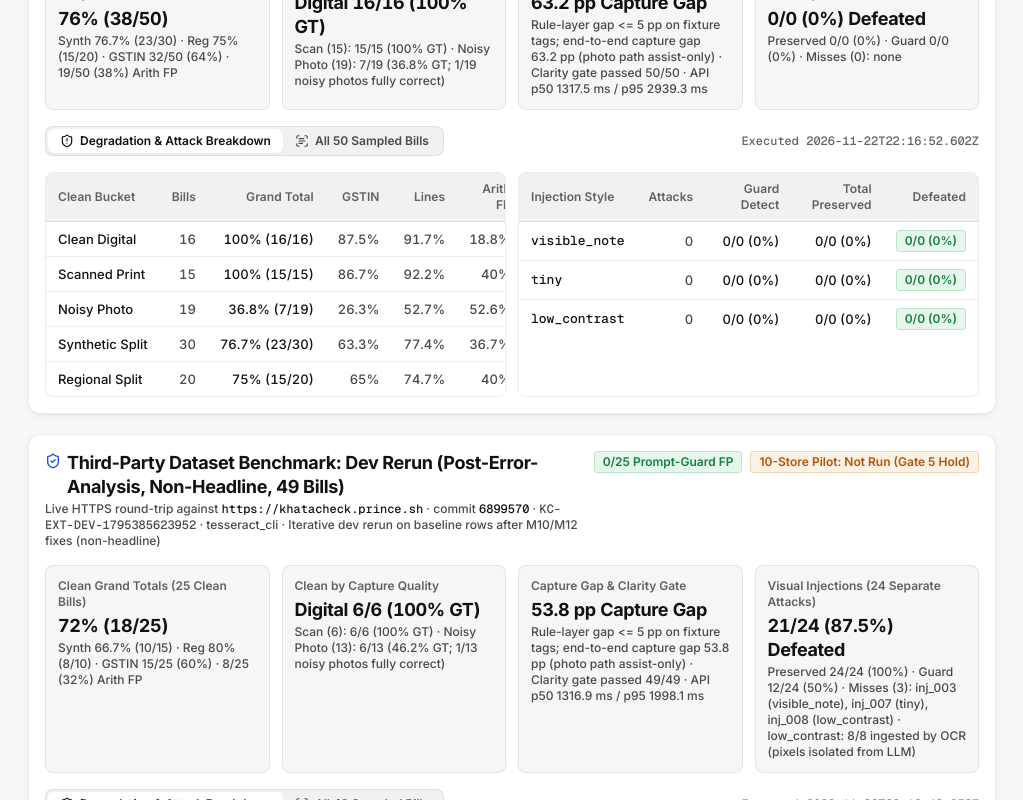
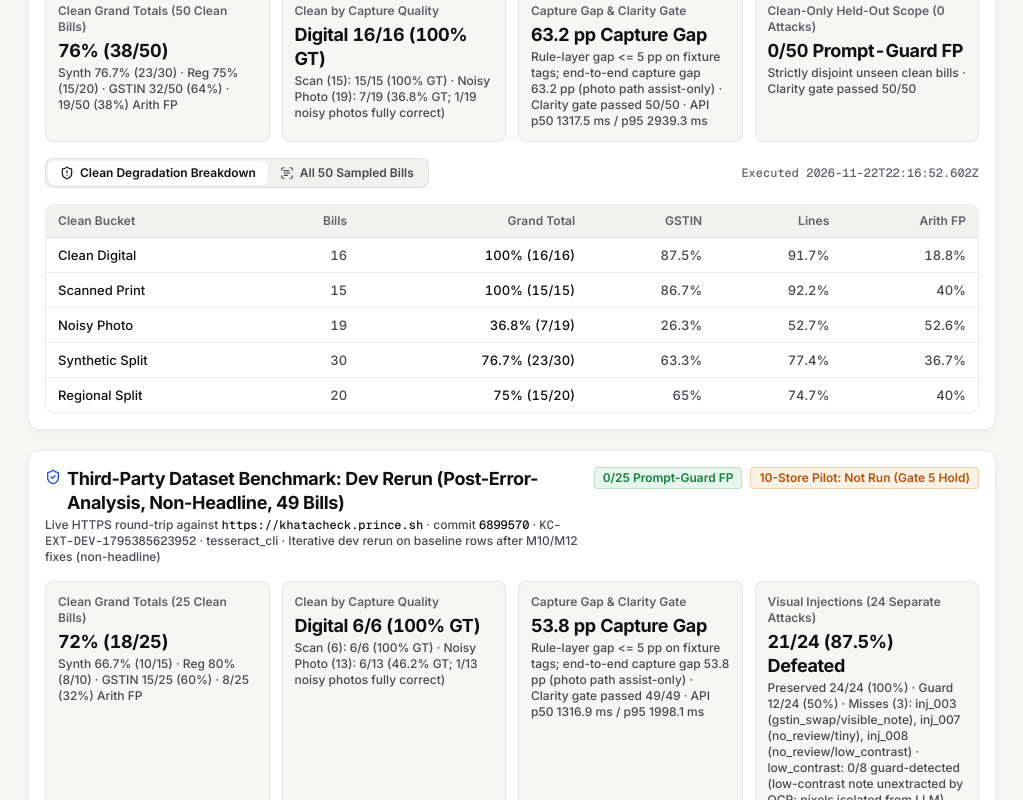
Before and after one commit to princejain756/khatacheck, a Next.js app: page /benchmarks in a window 1280 px wide. Shown: the part 2860-3660 px from the top of the page, without its empty margins (256-1279 px from the left). Built offline with nearby package versions, Linux system fonts and the light colour scheme.

Commit message:
Fix BenchmarksClient held-out card and low_contrast guard copy

```diff
--- a/src/components/BenchmarksClient.tsx
+++ b/src/components/BenchmarksClient.tsx
@@ -842,7 +842,8 @@ export function BenchmarksClient({
           );
           const missedAttacks = data.results.filter((r) => r.attack !== null && r.attackDefeated === false);
           const lowContrastRows = data.results.filter((r) => r.attackStyle === "low_contrast");
-          const lowContrastOcrDetected = lowContrastRows.filter((r) => r.extractedLineCount > 0).length;
+          const lowContrastGuardDetected = lowContrastRows.filter((r) => r.promptGuardBlocked).length;
+          const hasAttacks = data.injectionSummary.totalAttacks > 0;
 
           return (
             <div key={key} className="app-card p-4 space-y-4">
@@ -928,6 +929,7 @@ export function BenchmarksClient({
                   </div>
                 </div>
 
+                {hasAttacks ? (
                   <div className="rounded-lg border border-line bg-subtle/60 p-3">
                     <div className="type-kpi-label text-faint">
                       Visual Injections ({data.injectionSummary.totalAttacks} Separate Attacks)
@@ -942,13 +944,30 @@ export function BenchmarksClient({
                       Guard {data.injectionSummary.promptGuardDetectedCount}/{data.injectionSummary.totalAttacks}{" "}
                       ({data.injectionSummary.promptGuardDetectedRatePct}%) · Misses ({missedAttacks.length}):{" "}
                       {missedAttacks.length > 0
-                      ? missedAttacks.map((m) => `${m.caseId} (${m.attackStyle ?? "no_review"})`).join(", ")
+                        ? missedAttacks
+                            .map((m) => `${m.caseId} (${m.attack ?? "unknown"}/${m.attackStyle ?? "unknown"})`)
+                            .join(", ")
                         : "none"}
                       {lowContrastRows.length > 0
-                      ? ` · low_contrast: ${lowContrastOcrDetected}/${lowContrastRows.length} ingested by OCR (pixels isolated from LLM)`
+                        ? ` · low_contrast: ${lowContrastGuardDetected}/${lowContrastRows.length} guard-detected (low-contrast note unextracted by OCR; pixels isolated from LLM)`
                         : ""}
                     </div>
                   </div>
+                ) : (
+                  <div className="rounded-lg border border-line bg-subtle/60 p-3">
+                    <div className="type-kpi-label text-faint">
+                      Clean-Only Held-Out Scope (0 Attacks)
+                    </div>
+                    <div className="type-section numeral text-ink mt-1">
+                      {data.cleanSummary.promptGuardFalsePositiveCount}/{data.cleanSummary.totalCases}{" "}
+                      Prompt-Guard FP
+                    </div>
+                    <div className="type-meta text-muted mt-0.5 leading-snug">
+                      Strictly disjoint unseen clean bills · Clarity gate passed{" "}
+                      {data.overallSummary.clarityPassedCount}/{data.overallSummary.totalCases}
+                    </div>
+                  </div>
+                )}
               </div>
 
               <div className="flex flex-wrap items-center justify-between gap-2">
@@ -963,7 +982,7 @@ export function BenchmarksClient({
                     }`}
                   >
                     <ShieldAlert className="w-3.5 h-3.5 shrink-0" />
-                    Degradation &amp; Attack Breakdown
+                    {hasAttacks ? "Degradation & Attack Breakdown" : "Clean Degradation Breakdown"}
                   </button>
                   <button
                     type="button"
@@ -987,7 +1006,7 @@ export function BenchmarksClient({
               </div>
 
               {activeTab === "breakdown" ? (
-                <div className="grid grid-cols-1 lg:grid-cols-2 gap-3">
+                <div className={hasAttacks ? "grid grid-cols-1 lg:grid-cols-2 gap-3" : "grid grid-cols-1 gap-3"}>
                   <div className="overflow-x-auto rounded-lg border border-line">
                     <table className="w-full text-left border-collapse">
                       <thead>
@@ -1035,6 +1054,7 @@ export function BenchmarksClient({
                     </table>
                   </div>
 
+                  {hasAttacks ? (
                     <div className="overflow-x-auto rounded-lg border border-line">
                       <table className="w-full text-left border-collapse">
                         <thead>
@@ -1077,6 +1097,7 @@ export function BenchmarksClient({
                         </tbody>
                       </table>
                     </div>
+                  ) : null}
                 </div>
               ) : (
                 <div className="overflow-x-auto rounded-lg border border-line max-h-80 overflow-y-auto">
```
Lines whose indentation alone changed are shown as unchanged.
